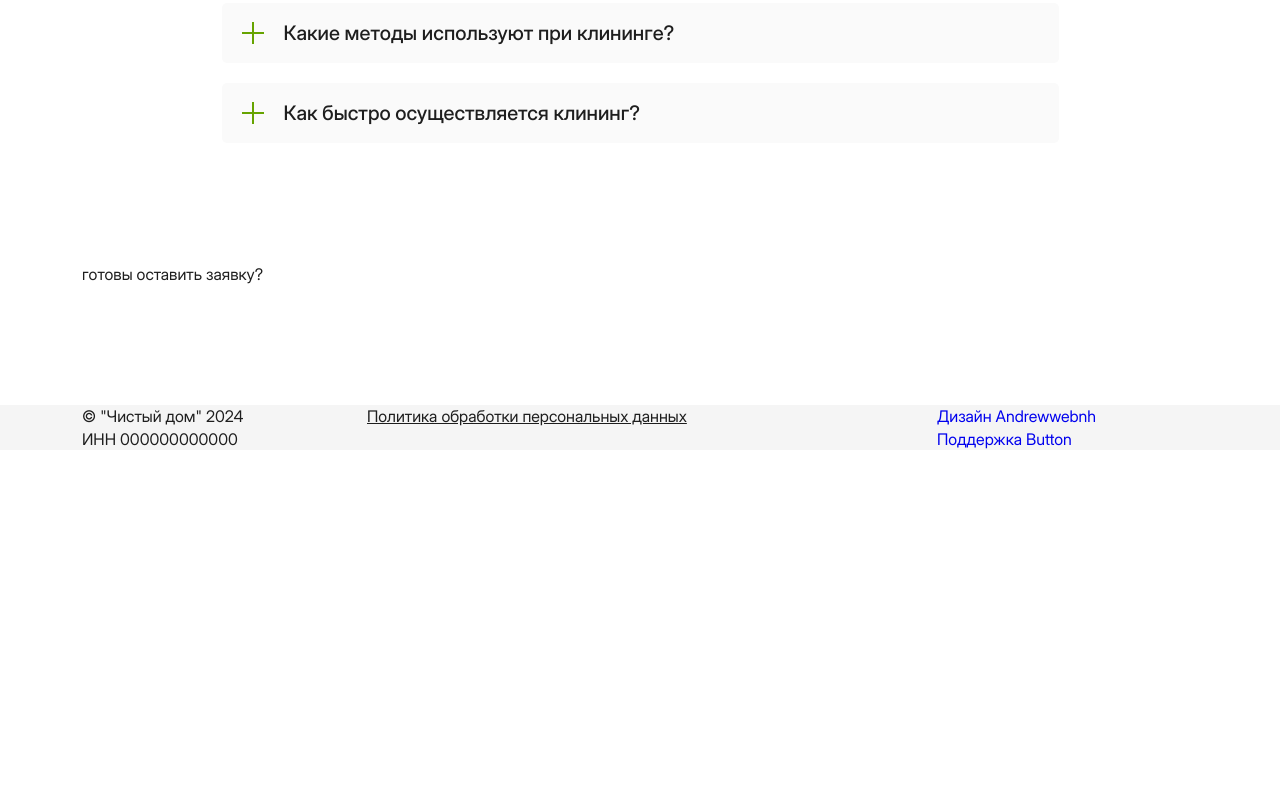
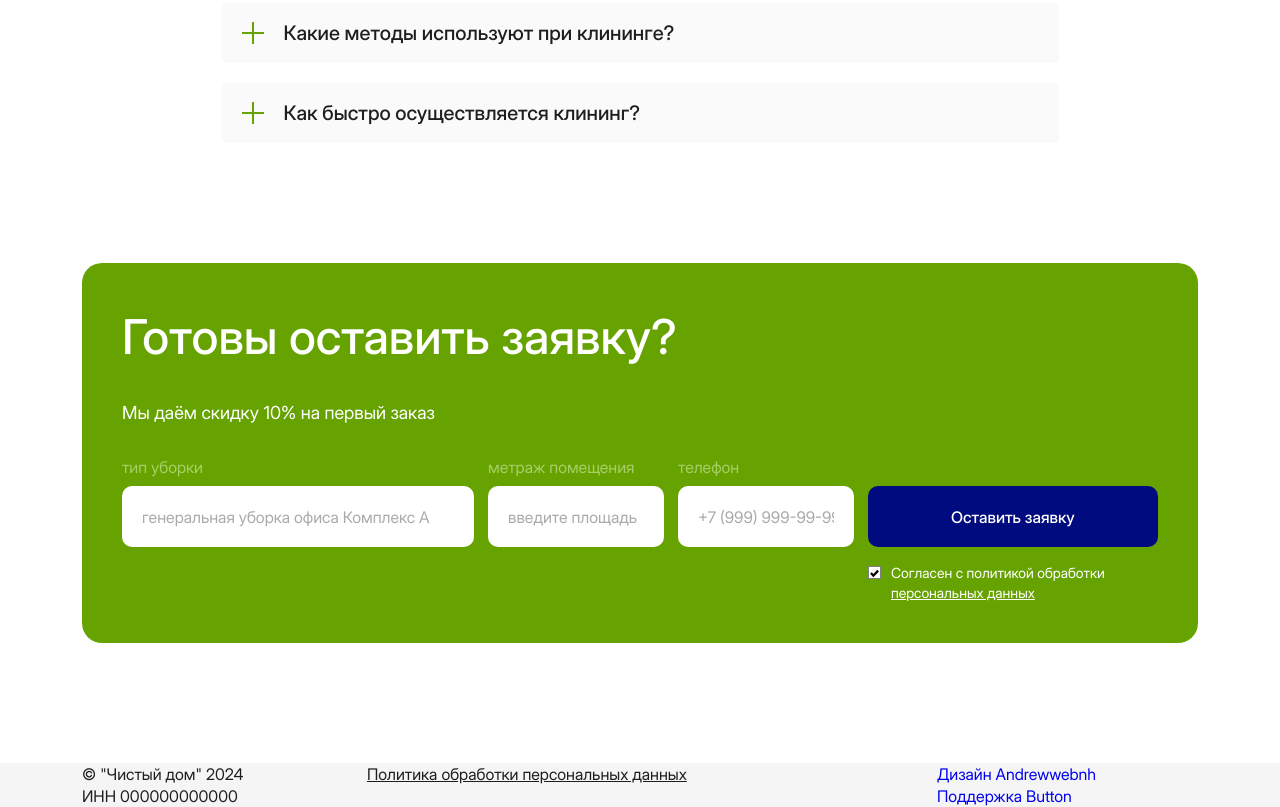
Before and after one commit to motor100/chistydom, a website: page app/1.html in a window 1280 px wide. Shown: the part 7834-8641 px from the top of the page. Before the commit the page ends 8284 px from the top, so only its background shows below. Drawn offline with nearby package versions, Linux system fonts and the light colour scheme; files that its build step writes are made by us from their sources.

Commit message:
Callback form section

```diff
--- a/app/1.html
+++ b/app/1.html
@@ -420,7 +420,34 @@
 
   <div class="callback-form-section section">
     <div class="container">
-      готовы оставить заявку?
+      <div class="callback-form">
+        <div class="callback-form__title">Готовы оставить заявку?</div>
+        <div class="discount-text">Мы даём скидку 10% на первый заказ</div>
+        <form class="form">
+          <div class="flex-container">
+            <div class="form-group form-group-type">
+              <label for="callback-form-type" class="label">тип уборки</label>
+              <input type="text" name="type" id="callback-form-type" class="input-field input-type" required placeholder="генеральная уборка офиса Комплекс А">
+            </div>
+            <div class="form-group form-group-area">
+              <label for="callback-form-area" class="label">метраж помещения</label>
+              <input type="text" name="type" id="callback-form-area" class="input-field" required placeholder="введите площадь">
+            </div>
+            <div class="form-group form-group-phone">
+              <label for="callback-form-phone" class="label">телефон</label>
+              <input type="text" name="type" id="callback-form-phone" class="input-field" required placeholder="+7 (999) 999-99-99">
+            </div>
+            <button type="button" id="cbf-submit-btn" class="submit-btn">Оставить заявку</button>
+          </div>
+          <div class="agreement-text">
+            <input type="checkbox" name="checkbox" id="contacts-feedback-checkbox" class="custom-checkbox js-required-checkbox" checked required onchange="document.querySelector('#cbf-submit-btn').disabled = !this.checked;">
+            <label for="contacts-feedback-checkbox" class="custom-checkbox-label"></label>
+            <span class="custom-checkbox-text">Согласен с политикой обработки
+              <a href="/privacy-policy" rel="nofollow" target="_blank" class="custom-checkbox-link"> персональных данных</a>
+            </span>
+          </div>
+        </form>
+      </div>
     </div>
   </div>
 
--- a/app/styles/sass/main.scss
+++ b/app/styles/sass/main.scss
@@ -731,6 +731,82 @@ ul {
 
 }
 
+.callback-form-section {
+  .callback-form {
+    padding: 40px;
+    border-radius: 20px;
+    background-color: $greencolor;
+
+  }
+  .callback-form__title {
+    margin: 0 0 30px 0;
+    font-family: 'interdisplay-medium';
+    font-size: 48px;
+    color: #fff;
+  }
+  .discount-text {
+    margin: 0 0 31px 0;
+    font-size: 18px;
+    color: #fff;
+  }
+  .flex-container {
+    display: flex;
+    margin: 0 0 16px 0;
+    align-items: end;
+    justify-content: space-between;
+  }
+  .label {
+    display: block;
+    margin: 0 0 8px 0;
+    color: #A8CF67;
+  }
+  .input-field {
+    display: block;
+    width: 100%;
+    height: 61px;
+    padding: 20px;
+    border: none;
+    border-radius: 10px;
+    background-color: #fff;
+    font-family: inherit;
+    font-size: inherit;
+    color: $textcolor;
+  }
+  .input-field::placeholder {
+    font-family: inherit;
+    font-size: inherit;
+    color: #AAAAAA;
+  }
+  .submit-btn {
+    display: block;
+    height: 61px;
+    padding: 0;
+    border: none;
+    border-radius: 10px;
+    background-color: $bluecolor;
+    font-family: 'interdisplay-medium';
+    font-size: inherit;
+    color: #fff;
+  }
+  .form-group-type {
+    width: 34%;
+  }
+  .form-group-area {
+    width: 17%;
+  }
+  .form-group-phone {
+    width: 17%;
+  }
+  .submit-btn {
+    width: 28%;
+  }
+  .agreement-text {
+    width: 28%;
+    margin: 0 0 0 auto;
+  }
+
+}
+
 // footer
 .footer {
   background-color: $beigecolor;
```
Also changed, not shown: app/css/app.min.css.
